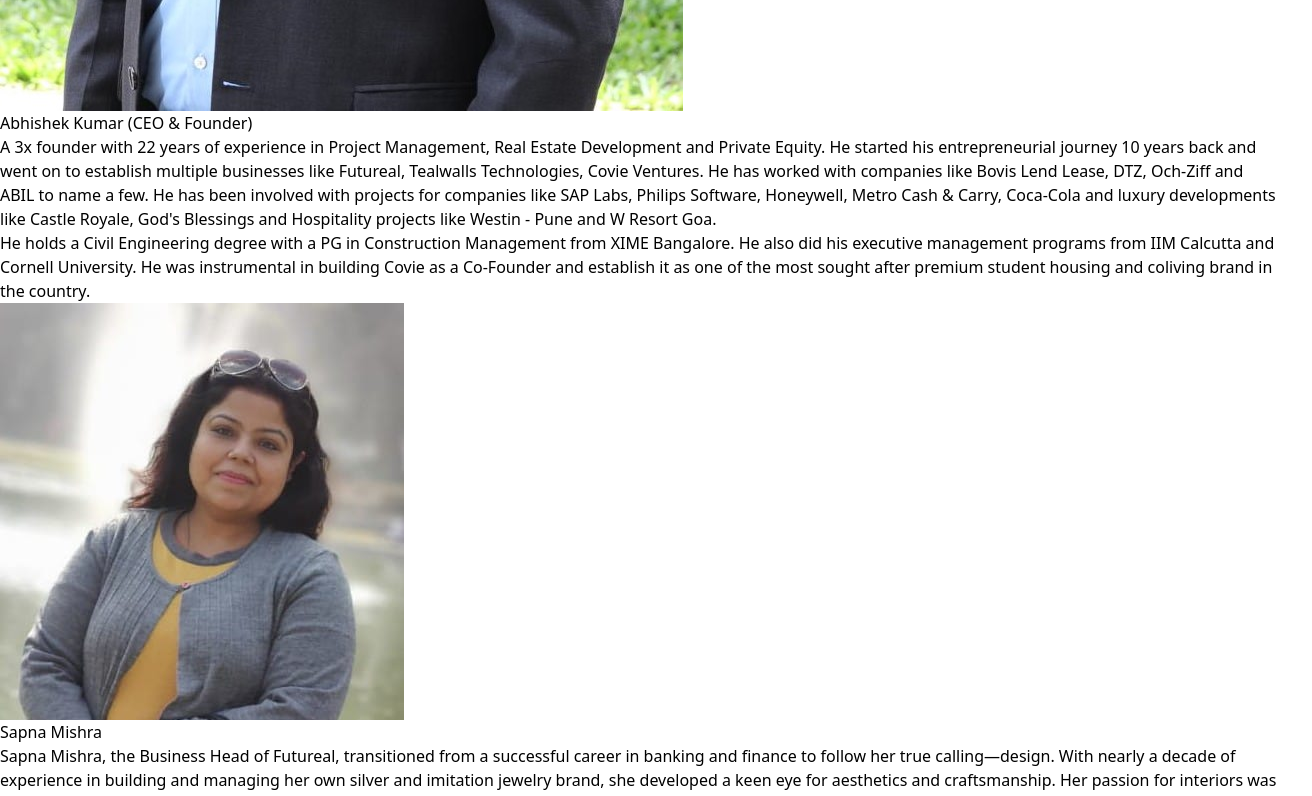
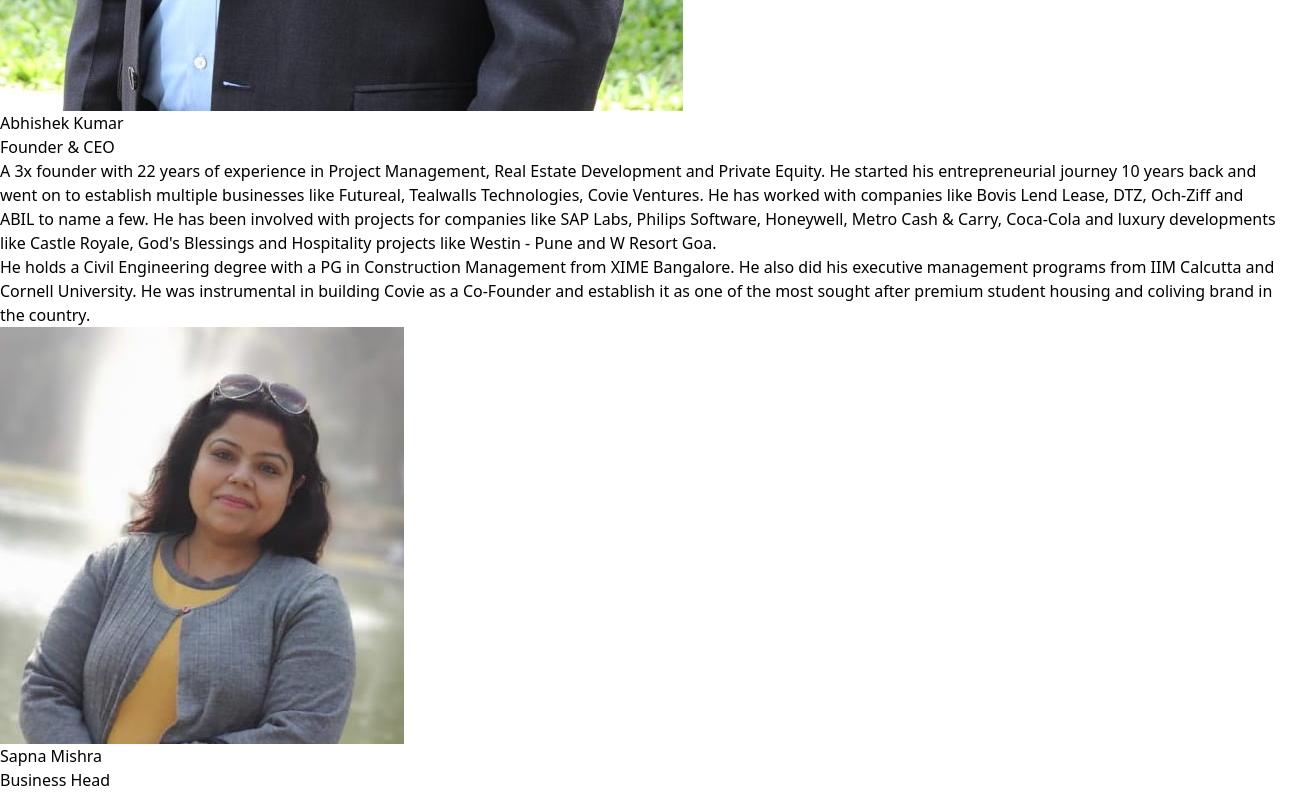
Before and after one commit to rohan1207/FUTUREAL1, a React (Vite) app: page /about in a window 1280 px wide. Shown: the part 1160-1956 px from the top of the page, 1312 px wide, since content can reach past the window. Built offline with nearby package versions, Linux system fonts and the light colour scheme.

Commit message:
UI Changes

```diff
--- a/src/components/AboutUsMain.jsx
+++ b/src/components/AboutUsMain.jsx
@@ -59,8 +59,9 @@ const AboutUsMain = () => {
             >
               <div>
                 <h2 className="text-3xl md:text-4xl font-light text-white mb-3">
-                  Abhishek Kumar <span>(CEO & Founder)</span>
+                  Abhishek Kumar <h3 className="text-lg">Founder & CEO</h3>
                 </h2>
+
                 <div className="h-0.5 w-16 bg-gradient-to-r from-[#2A72F8] to-[#8F44EC] mb-6" />
               </div>
               <p className="text-gray-300 leading-relaxed text-sm md:text-base">
@@ -121,7 +122,7 @@ const AboutUsMain = () => {
             >
               <div>
                 <h2 className="text-3xl md:text-4xl font-light text-white mb-3">
-                  Sapna Mishra
+                  Sapna Mishra  <h3 className="text-lg">Business Head</h3>
                 </h2>
                 <div className="h-0.5 w-16 bg-gradient-to-r from-[#2A72F8] to-[#8F44EC] mb-6" />
               </div>
--- a/src/components/Footer.jsx
+++ b/src/components/Footer.jsx
@@ -115,7 +115,7 @@ const Footer = () => {
             </h3>
             <div className="space-y-2.5">
               <a
-                href="https://maps.app.goo.gl/7uqDbo9tX8PDKmbZ7"
+                href="https://maps.app.goo.gl/3wN7Hy4LomB35CcK9"
                 target="_blank"
                 rel="noopener noreferrer"
                 className="text-gray-300 hover:text-transparent bg-clip-text bg-gradient-to-r from-[#2A72F8] to-[#8F44EC] text-sm flex items-center gap-3 group"
```
